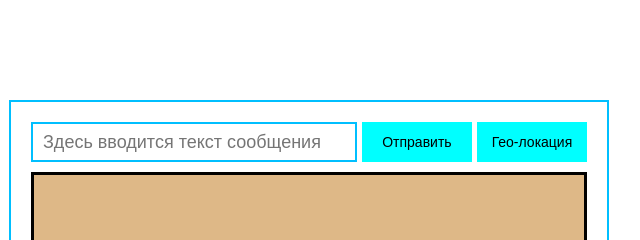
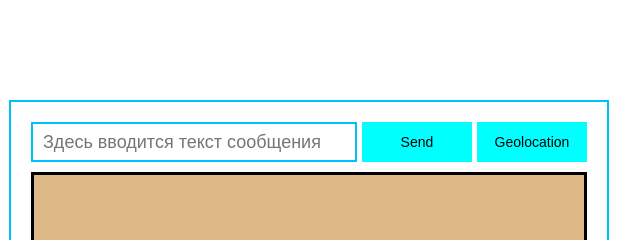
Before and after one commit to alexkuznecov16/module10_homework, a plain HTML site: page chat/index.html in a window 1280 px wide. Shown: the top 240 px of the page, 331-971 px from the left. Drawn offline with Linux system fonts and the light colour scheme.

Commit message:
html fix

```diff
--- a/chat/index.html
+++ b/chat/index.html
@@ -1,5 +1,5 @@
 <!DOCTYPE html>
-<html lang="ru">
+<html lang="en">
 <head>
     <meta charset="UTF-8">
     <meta name="viewport" content="width=device-width, initial-scale=1.0">
@@ -11,8 +11,8 @@
         <div class="chat-box">
             <div class="top-area">
                 <input id="msgValue" class="message-input" placeholder="Здесь вводится текст сообщения" type="text">
-                <button id="sendMessage" class="message-btn">Отправить</button>
-                <button id="sendLocation" class="message-btn">Гео-локация</button>
+                <button id="sendMessage" class="message-btn">Send</button>
+                <button id="sendLocation" class="message-btn">Geolocation</button>
             </div>
             <div id="chat" class="chat-area">
             </div>
```
